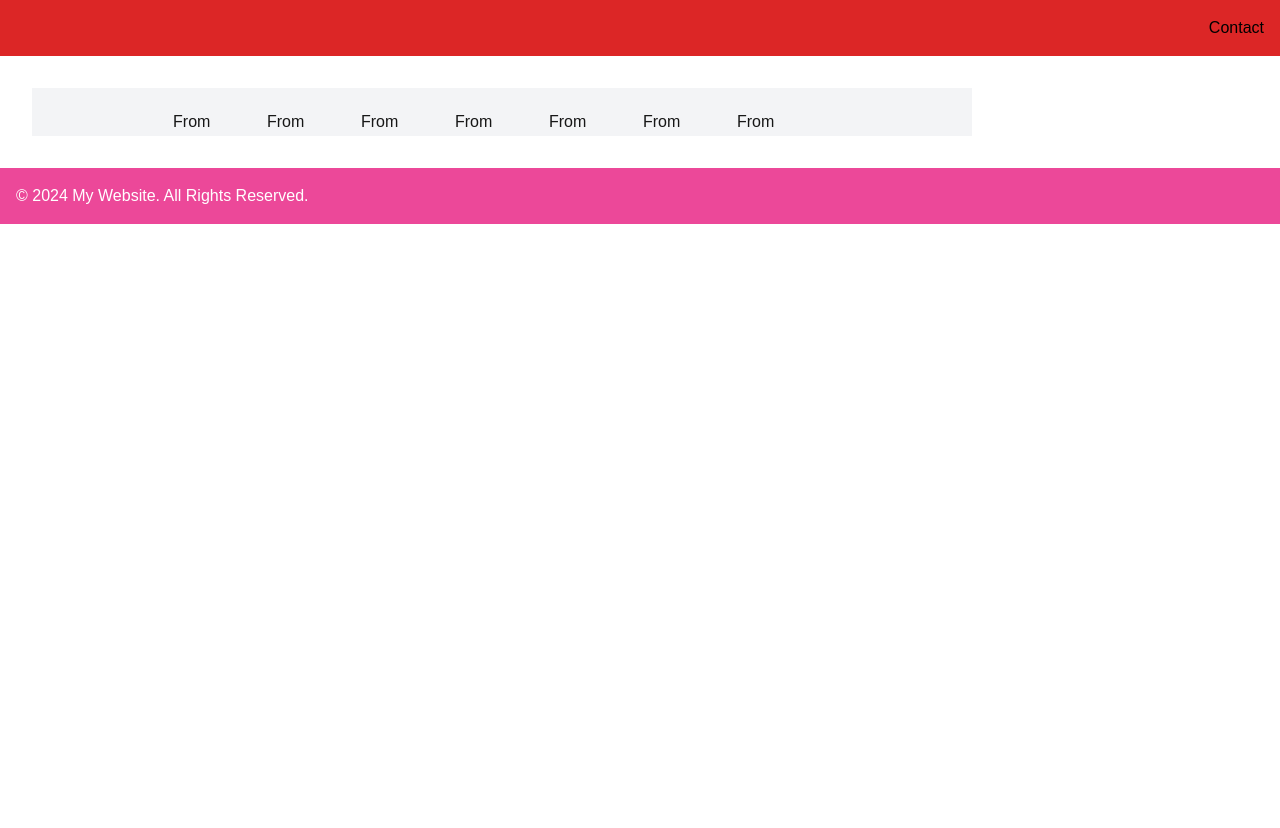
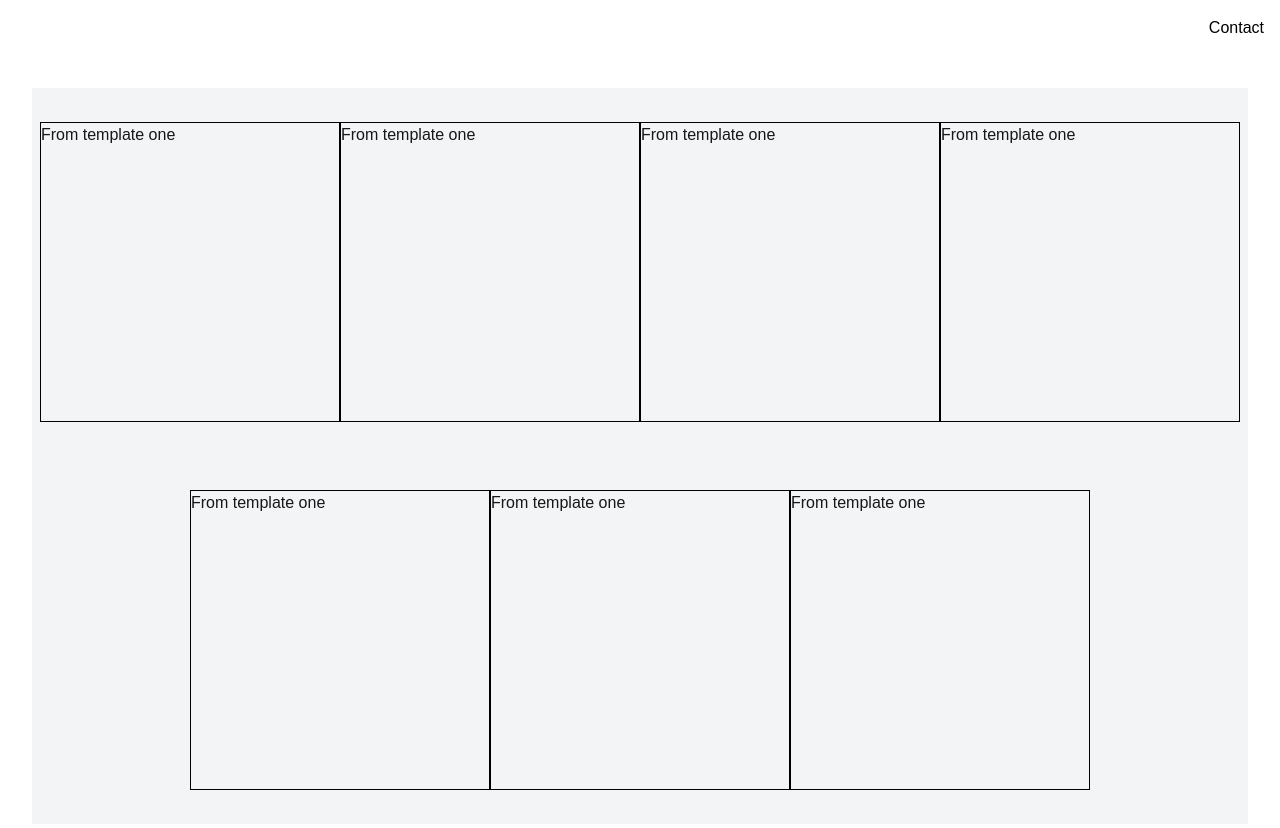
Before and after one commit to zelalemMK/label-creating-app, a Next.js app in the folder label-creating-app/: page /templates in a window 1280 px wide. Shown: the top 828 px of the page. Before the commit the page ends 800 px from the top, so only its background shows below. Built offline with nearby package versions, Linux system fonts and the light colour scheme.

Commit message:
Few more changes

```diff
--- a/label-creating-app/src/app/components/TemplateOne.js
+++ b/label-creating-app/src/app/components/TemplateOne.js
@@ -4,7 +4,7 @@ import React from "react"
 
 export default function TemplateOne() {
     return (
-        <div className="w-[10%] h-[10%]">
+        <div className="w-[300px] h-[300px] border border-black border-solid">
             From template one
         </div>
     )
--- a/label-creating-app/src/app/layout.js
+++ b/label-creating-app/src/app/layout.js
@@ -20,17 +20,17 @@ export const metadata = {
 
 export default function RootLayout({ children }) {
   return (
-    <html lang="en">
+    <html className="w-full h-full"lang="en">
       <head>
         <title>{metadata.title}</title>
       </head>
       <body
-        className={`${geistSans.variable} ${geistMono.variable} antialiased overflow-hidden`}
+        className={`${geistSans.variable} ${geistMono.variable} h-full w-full antialiased overflow-hidden`}
       >
         {/* {children}
          */}
 
-        <header className="w-full p-4 bg-red-600 text-black">
+        <header className="w-full p-4  text-black">
           <nav className="max-w-screen-xl mx-auto flex justify-between items-center">
             <h1 className=""></h1>
             <ul className="flex gap-4">
@@ -41,10 +41,10 @@ export default function RootLayout({ children }) {
           </nav>
         </header>
 
-        <main className="w-full mx-auto p-8 bg-blue-1200 flex ">{children}</main>
+        <main className="w-full h-full mx-auto p-8 bg-blue-1200 flex ">{children}</main>
 
 
-        <footer className="w-full p-4 bg-pink-500 text-white">
+        <footer className="w-full p-4  text-white">
           <div className="max-w-screen-xl mx-auto">
             <p>&copy; 2024 My Website. All Rights Reserved.</p>
           </div>
--- a/label-creating-app/src/app/templates/page.js
+++ b/label-creating-app/src/app/templates/page.js
@@ -4,14 +4,13 @@ import TemplateOne from "@/app/components/TemplateOne"
 
 export default function TemplatePage() {
   return (
-    <div className="flex justify-center items-center h- bg-gray-100 overflow-auto">
+    <div className="flex flex-row flex-wrap overflow-auto justify-center items-center bg-gray-100 ">
       <TemplateOne />
       <TemplateOne />
       <TemplateOne />
       <TemplateOne />
       <TemplateOne />
       <TemplateOne />
-
       <TemplateOne />
     </div>
 
```
